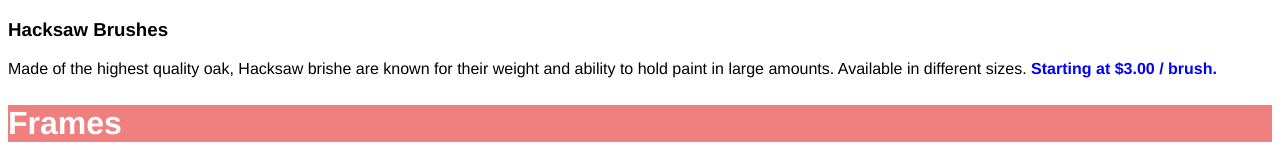
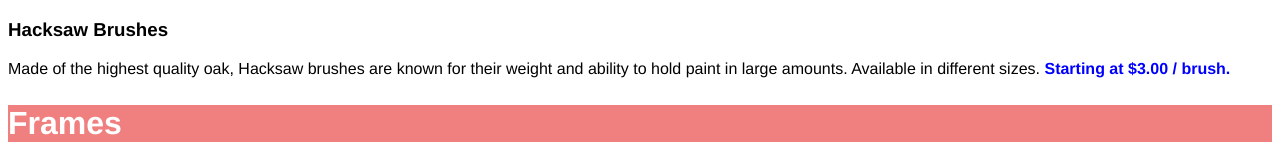
Before and after one commit to jakevance/prj-rev-bwfs-dasmoto, a plain HTML site: page Dasmoto/index.html in a window 1280 px wide. Shown: the part 616-766 px from the top of the page. Drawn offline with Linux system fonts and the light colour scheme.

Commit message:
Codecademy generated from the project submission page.

```diff
--- a/Dasmoto/index.html
+++ b/Dasmoto/index.html
@@ -10,7 +10,7 @@
 			<h2 id="brush">Brushes</h2>
 				<img src="https://s3.amazonaws.com/codecademy-content/courses/freelance-1/unit-2/hacksaw.jpeg" alt="picture of paint brushes">
 				<h3>Hacksaw Brushes</h3>
-				<p>Made of the highest quality oak, Hacksaw brishe are known for their weight and ability to hold paint in large amounts. Available in different sizes. <span class="price">Starting at $3.00 / brush.</span></p>
+				<p>Made of the highest quality oak, Hacksaw brushes are known for their weight and ability to hold paint in large amounts. Available in different sizes. <span class="price">Starting at $3.00 / brush.</span></p>
 		</div>
 
 		<div class="product">
```
